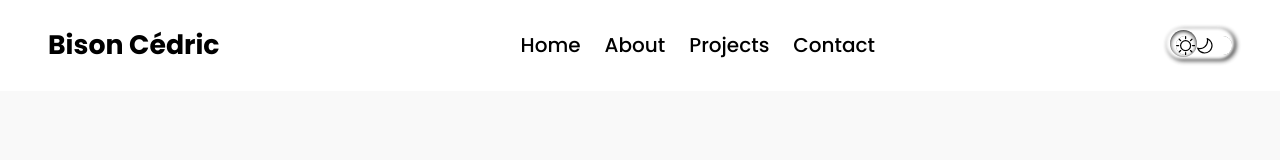
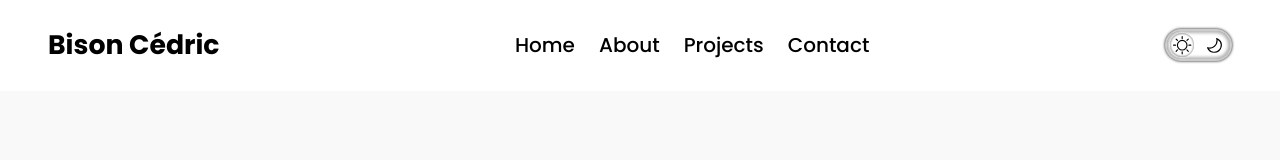
Before and after one commit to Lifad457/portfolio-cedric, a React (Vite) app: page / in a window 1280 px wide. Shown: the top 160 px of the page. Built offline with nearby package versions, Linux system fonts and the light colour scheme.

Commit message:
Refactor theme toggler styling

```diff
--- a/src/components/Header.jsx
+++ b/src/components/Header.jsx
@@ -17,9 +17,9 @@ export default function HeaderComponent({ theme, setTheme }) {
                 <li>Contact</li>
                 </ul>
             </Nav>
-            <ThemeToggler onClick={() => toggleTheme()}>
-                    <Sun />
-                    <Moon />
+            <ThemeToggler onClick={() => toggleTheme()} theme={theme}>
+                <Sun />
+                <Moon />
                 <Switch theme={theme} />
             </ThemeToggler>
         </Header>
--- a/src/styles/header.css.js
+++ b/src/styles/header.css.js
@@ -29,29 +29,32 @@ export const Nav = styled.div`
 `
 export const ThemeToggler = styled.div`
     display: flex;
-    flex-direction: row;
     position: relative;
+    justify-content: space-between;
+    align-items: center;
+    padding: 0.2rem;
     cursor: pointer;
-    width: 3.5rem;
-    height: 1.2rem;
+    width: 4.2rem;
+    height: 2rem;
     border-radius: 1000rem;
+    border: ${props => props.theme === "light" ? "2px solid rgba(0, 0, 0, 0.2)" : "2px solid rgba(255, 255, 255, 0.2)"};
     box-shadow:
-        -4px -2px 3px 6px var(${props => props.theme === "light" ? "--color-secondary" : "--color-primary"}),
-        -4px 2px 80px 6px var(${props => props.theme === "light" ? "--color-secondary" : "--color-primary"}),
-        -2px -0.5px 5px 6px var(${props => props.theme === "light" ? "--color-secondary" : "--color-secondary"}),
-        inset 0 0 4px 6px var(${props => props.theme === "light" ? "--color-secondary" : "--color-primary"});
+        inset 0 0 4px 0 var(${props => props.theme === "light" ? "--color-primary" : "--color-secondary"}),
+        inset 0 0 4px 0 var(${props => props.theme === "light" ? "--color-secondary" : "--color-primary"}),
+        0 -0 3px 0 var(${props => props.theme === "light" ? "--color-secondary" : "--color-primary"}),
+        0 -0 3px 0 var(${props => props.theme === "light" ? "--color-primary" : "--color-secondary"});
 `
 export const Switch = styled.div`
     display: flex;
     position: absolute;
-    top: -5.5px;
-    left: -6px;
-    width: 1.7rem;
-    height: 1.7rem;
+    width: 1.5rem;
+    height: 1.5rem;
     border-radius: 50%;
     transition: transform .3s ease-out;
     transform: translateX(0);
-    transform: ${props => props.theme === "light" ? "translateX(0)" : "translateX(2.1rem)"};
-    color: var(--color-secondary);
-    box-shadow: inset 0 1px 4px 0 var(--color-secondary);
+    transform: ${props => props.theme === "light" ? "translateX(0)" : "translateX(2rem)"};
+    box-shadow:
+        0 0 3px 0 var(${props => props.theme === "light" ? "--color-primary" : "--color-secondary"}),
+        inset 0 0 2px 0 var(${props => props.theme === "light" ? "--color-primary" : "--color-secondary"}),
+        inset 0 0 2px 0 var(${props => props.theme === "light" ? "--color-secondary" : "--color-primary"});
 `
--- a/src/styles/icons.css.js
+++ b/src/styles/icons.css.js
@@ -21,8 +21,10 @@ export const LinkedIn = styled(SiLinkedin)`
     }
 `
 export const Moon = styled(GoMoon)`
-    font-size: 1.2rem;
+    font-size: 1.15rem;
+    margin: 0 0.2rem;
 `
 export const Sun = styled(GoSun)`
-    font-size: 1.2rem;
+    font-size: 1.15rem;
+    margin: 0 0.2rem;
 `
```
